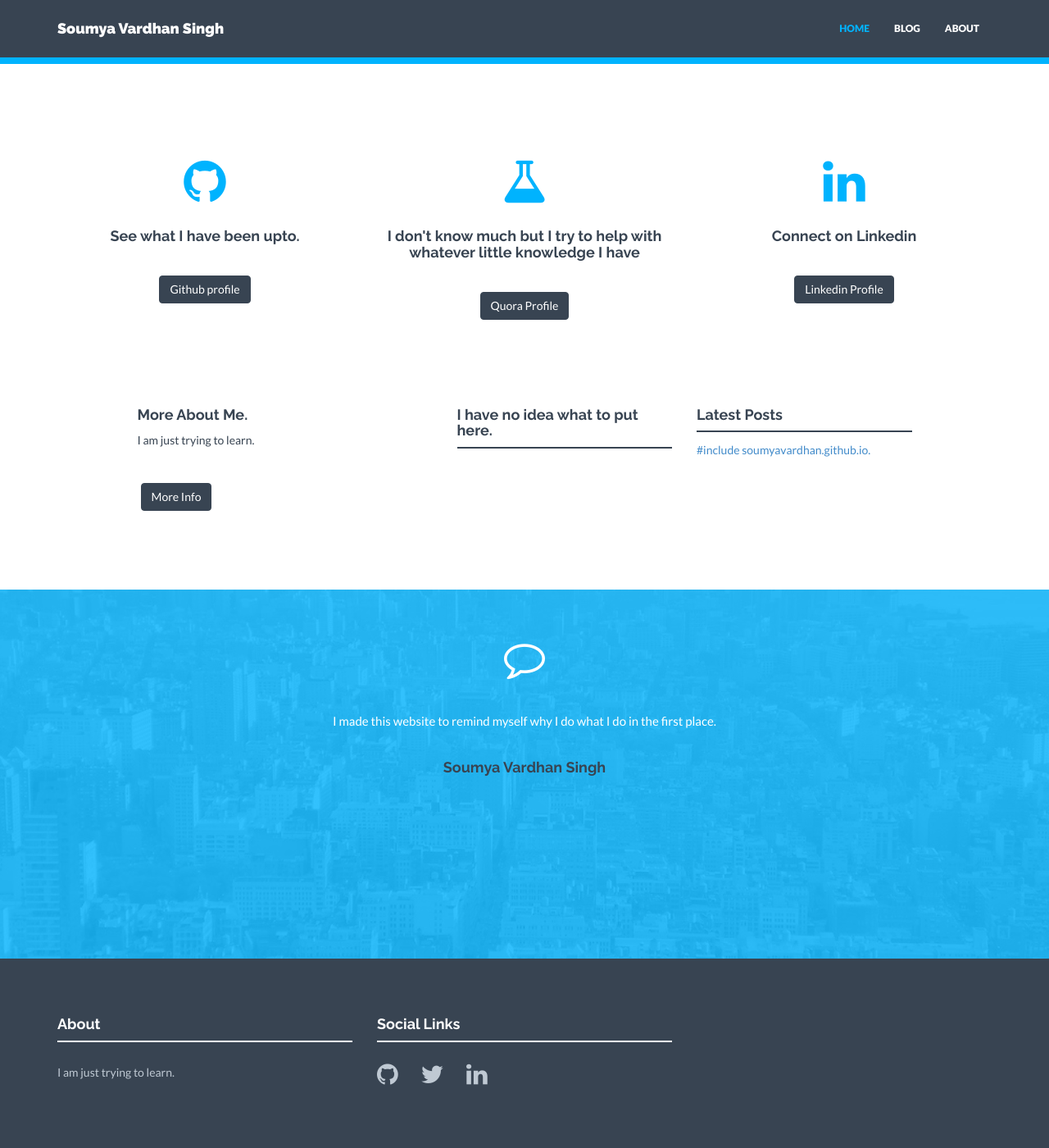
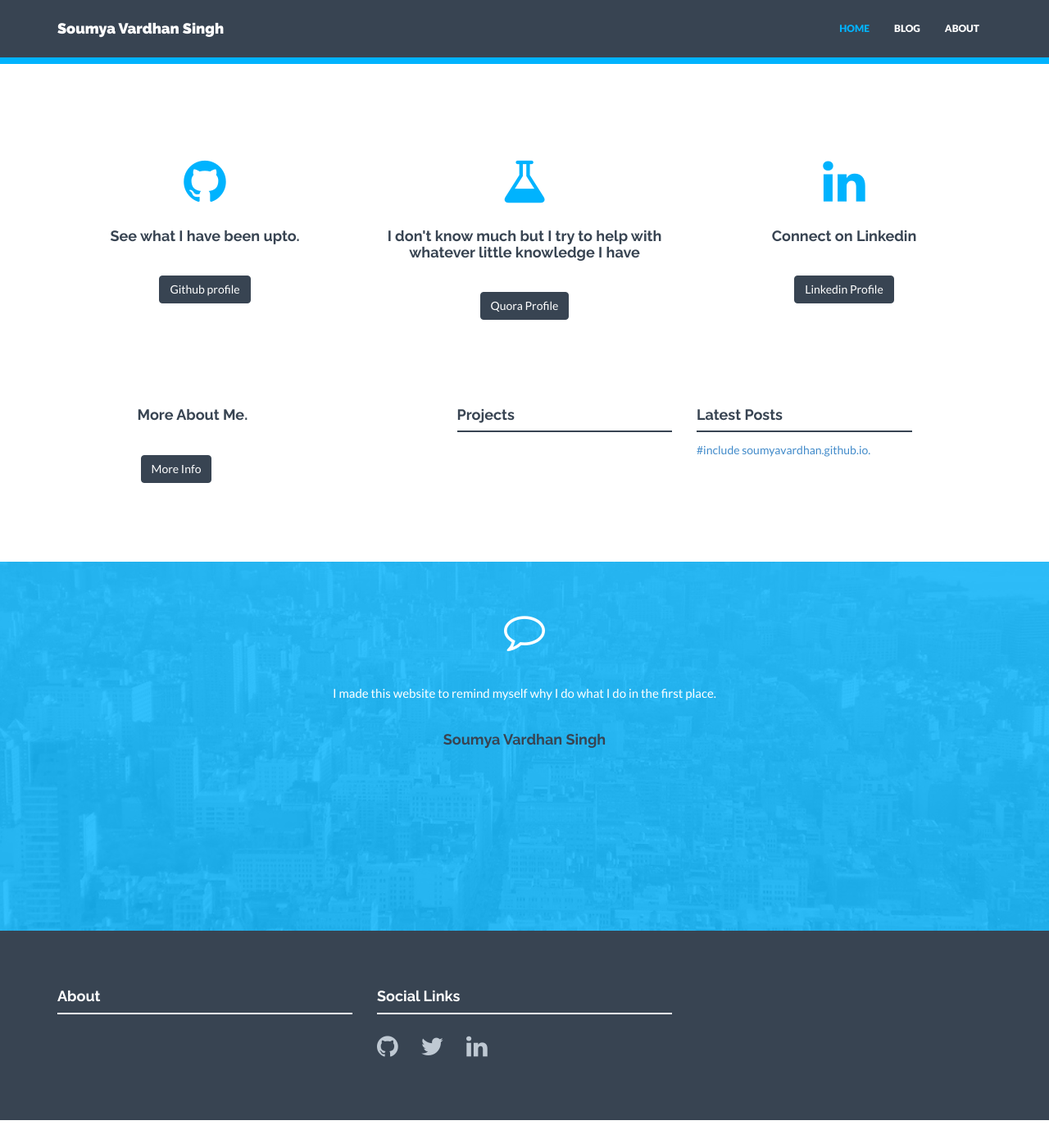
Before and after one commit to soumyavardhan/soumyavardhan.github.io, a Jekyll site: the page built from index.html, in a window 1280 px wide and 1400 px high, scrolled down 472 px. Shown: the whole window at 82% size. Built offline with Jekyll 4.4.1, drawn with Linux system fonts in a browser that asks for light colours; nearby versions of some CDN libraries; after the commit the page ends 1838 px from its top, so only the background shows below that.

Commit message:
Remove unneeded text and add Projects section

```diff
--- a/_config.yml
+++ b/_config.yml
@@ -62,7 +62,7 @@ social:
 #    img:
 
 # Short text about yourself. Shown in footer on every page and also separately on Home and Contact page.
-about: "I am just trying to learn."
+about: ""
 
 # Testimonial content. Shown on Home and About page.
 testimonial:
--- a/index.html
+++ b/index.html
@@ -35,7 +35,7 @@ permalink: /
         </div>
 
         <div class="col-lg-3">
-            <h4>I have no idea what to put here.</h4>
+            <h4>Projects</h4>
             <div class="hline"></div>
             {% for post in site.categories['question'] %}
                 <p><a href="{{ post.url | prepend: site.baseurl }}">{{ post.title }}</a></p>
```
